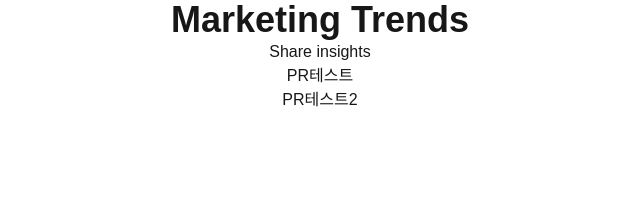
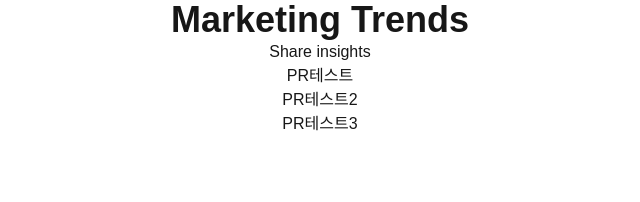
Before and after one commit to junsutaro/taro-camp, a Next.js app: page /marketing in a window 1280 px wide. Shown: the top 202 px of the page, without its empty margins (320-960 px from the left). Built offline with nearby package versions, Linux system fonts and the light colour scheme.

Commit message:
pr체크3

```diff
--- a/src/app/marketing/page.tsx
+++ b/src/app/marketing/page.tsx
@@ -5,6 +5,7 @@ export default function Marketing() {
       <p>Share insights</p>
       <p>PR테스트</p>
       <p>PR테스트2</p>
+      <p>PR테스트3</p>
     </div>
   );
 }
```
